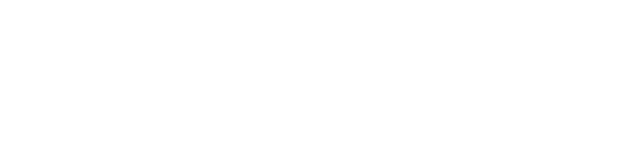
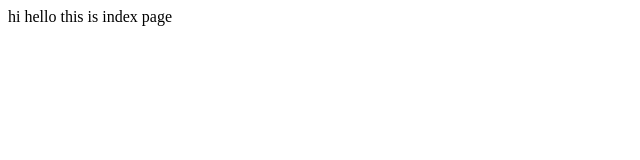
Before and after one commit to ahmadali786575-cpu/myfirstproject, a plain HTML site: page index.html in a window 1280 px wide. Shown: the whole page, without its empty margins (0-640 px from the left). Drawn offline with Linux system fonts and the light colour scheme.

Commit message:
added new html file

```diff
--- a/index.html
+++ b/index.html
@@ -6,6 +6,7 @@
     <title>Document</title>
 </head>
 <body>
+    hi hello this is index page
 
 </body>
 </html>
```
Also changed, not shown: about.html (added, +1 -0 lines), contact.html (added), services.html (added).
